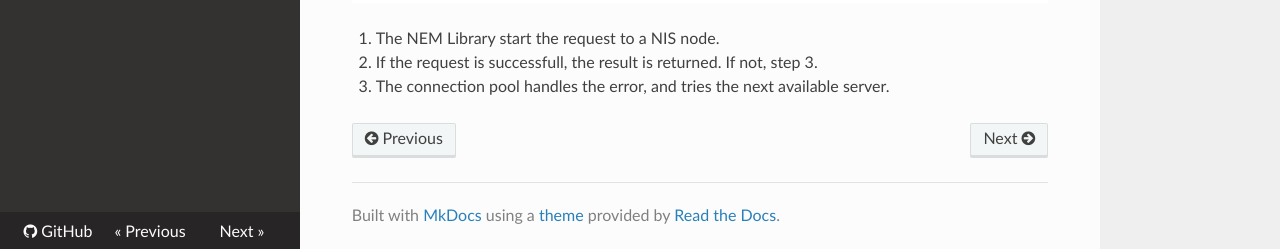
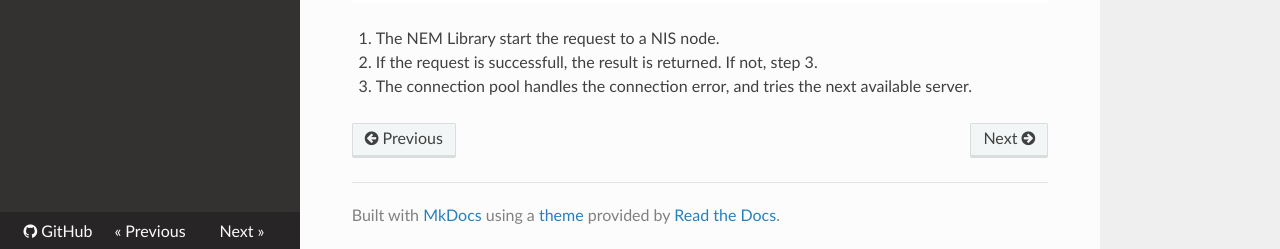
Before and after one commit to takahser/nem-library-docs, an MkDocs documentation site: the page built from docs/documentation/connection_pool.md, in a window 1280 px wide and 1327 px high. Shown: the part 1075-1324 px from the top of the window. Built offline with MkDocs 1.6.1, drawn with Linux system fonts in a browser that asks for light colours; nearby versions of some CDN libraries; old or Windows-style settings are respelled for this version of MkDocs.

Commit message:
connection error

```diff
--- a/docs/documentation/connection_pool.md
+++ b/docs/documentation/connection_pool.md
@@ -36,4 +36,4 @@ const accountHttpWithDefaultNodes = new AccountHttp(undefined, "https");
 
 1. The NEM Library start the request to a NIS node.
 2. If the request is successfull, the result is returned. If not, step 3.
-3. The connection pool handles the error, and tries the next available server.
+3. The connection pool handles the connection error, and tries the next available server.
```
Also changed, not shown: docs/index.md (+1 -1 lines).
